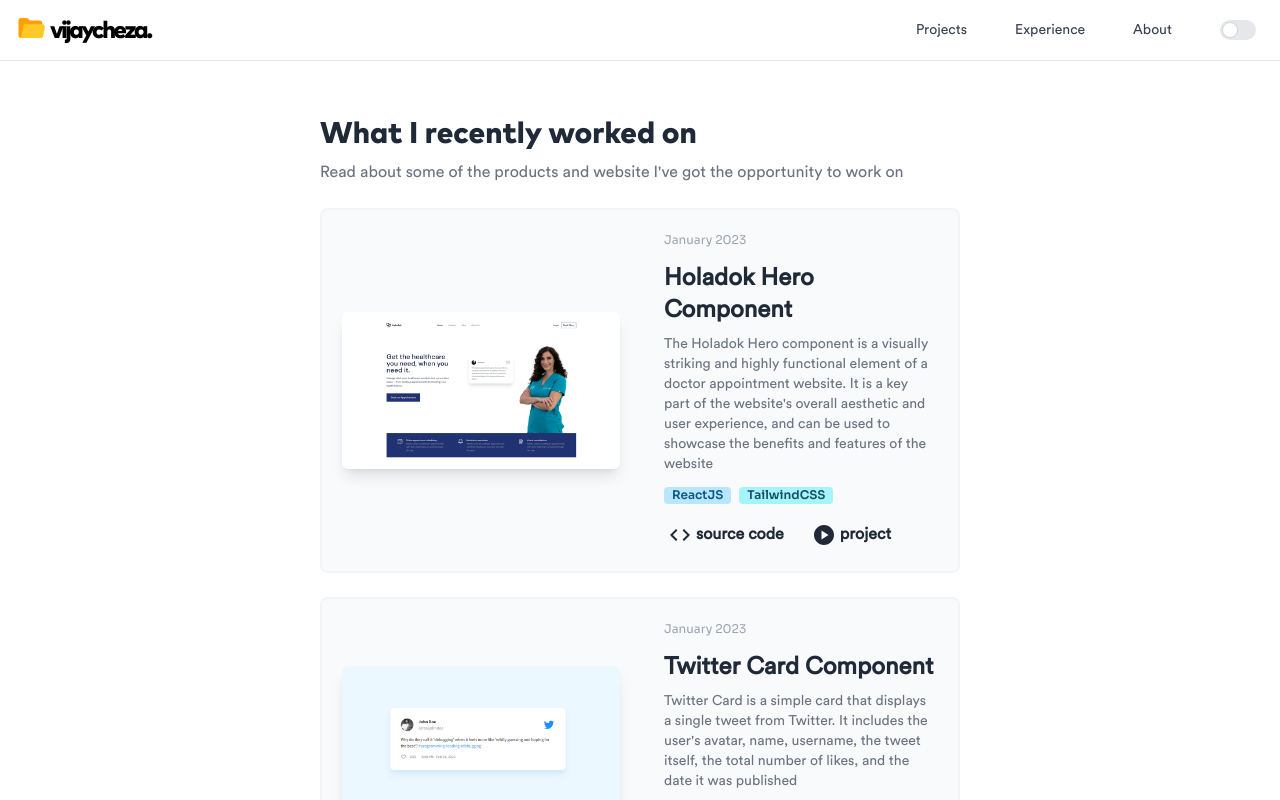
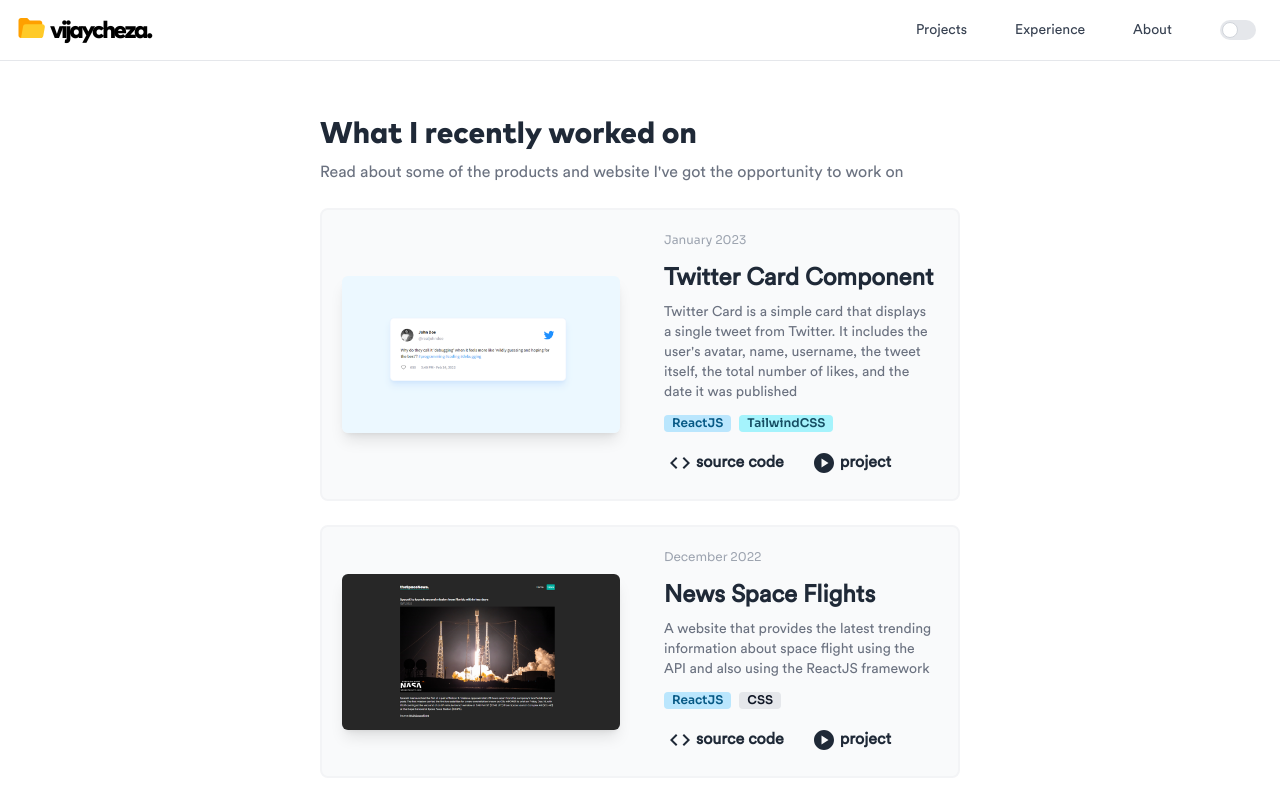
Before and after one commit to chezapangestu/chezapangestu.github.io, a React (Create React App) app: page /portfolio in a window 1280 px wide. Shown: the top 800 px of the page. Built offline with nearby package versions, Linux system fonts and the light colour scheme.

Commit message:
remove holadok project and will be replace by cv maker

```diff
--- a/src/data/project.js
+++ b/src/data/project.js
@@ -13,22 +13,22 @@
 import note from "../pict/web-13.png"
 import news from "../pict/web-14.png"
 import twitter from "../pict/web-15.png"
-import holadok from "../pict/web-16.png"
+// import holadok from "../pict/web-16.png"
 
 
 const project = [
-    {
-      key: 15,
-      time: "January 2023",
-      title: "Holadok Hero Component",
-      content:
-        "The Holadok Hero component is a visually striking and highly functional element of a doctor appointment website. It is a key part of the website's overall aesthetic and user experience, and can be used to showcase the benefits and features of the website",
-      image: holadok,
-      srcCode: "https://github.com/chezapangestu/Holadok",
-      link: "https://holadok-component.netlify.app/",
-      tech1: "ReactJS",
-      tech2: "TailwindCSS"
-    },
+    // {
+    //   key: 15,
+    //   time: "January 2023",
+    //   title: "Holadok Hero Component",
+    //   content:
+    //     "The Holadok Hero component is a visually striking and highly functional element of a doctor appointment website. It is a key part of the website's overall aesthetic and user experience, and can be used to showcase the benefits and features of the website",
+    //   image: holadok,
+    //   srcCode: "https://github.com/chezapangestu/Holadok",
+    //   link: "https://holadok-component.netlify.app/",
+    //   tech1: "ReactJS",
+    //   tech2: "TailwindCSS"
+    // },
     {
       key: 14,
       time: "January 2023",
```
